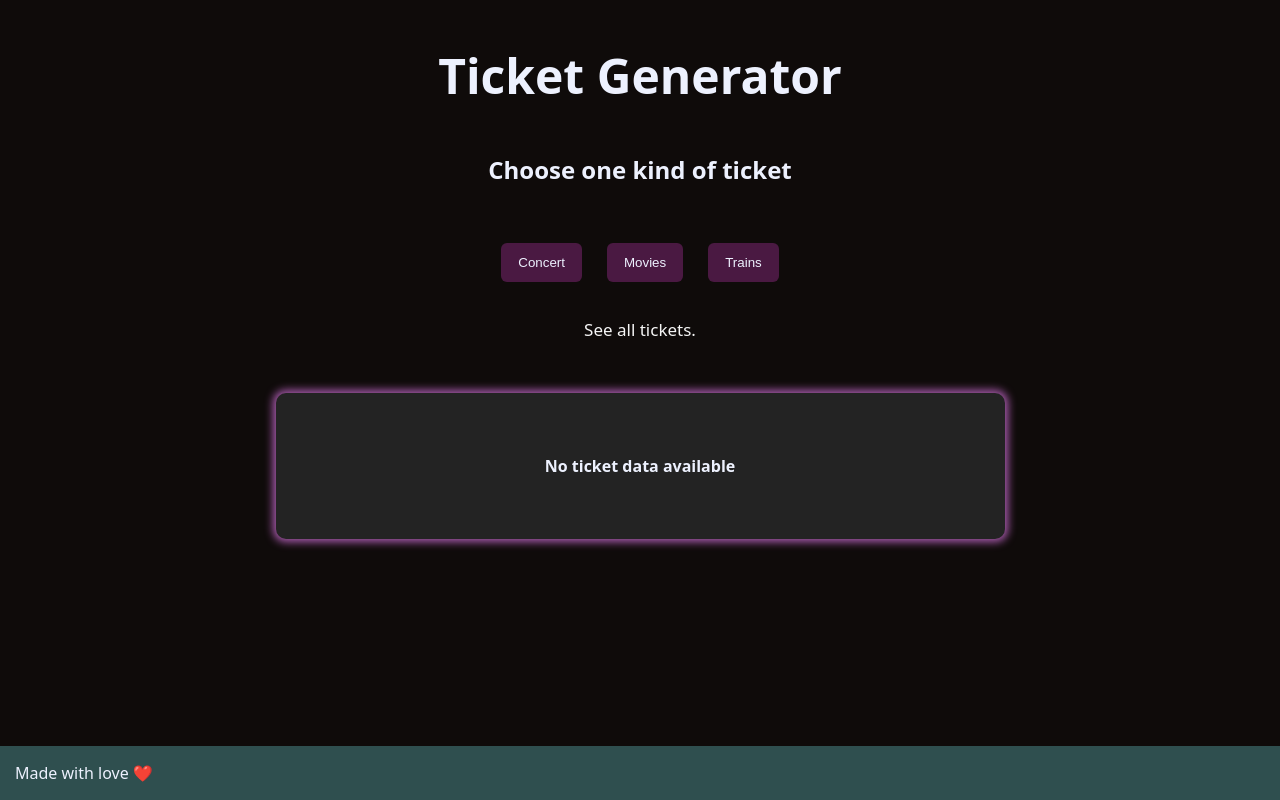
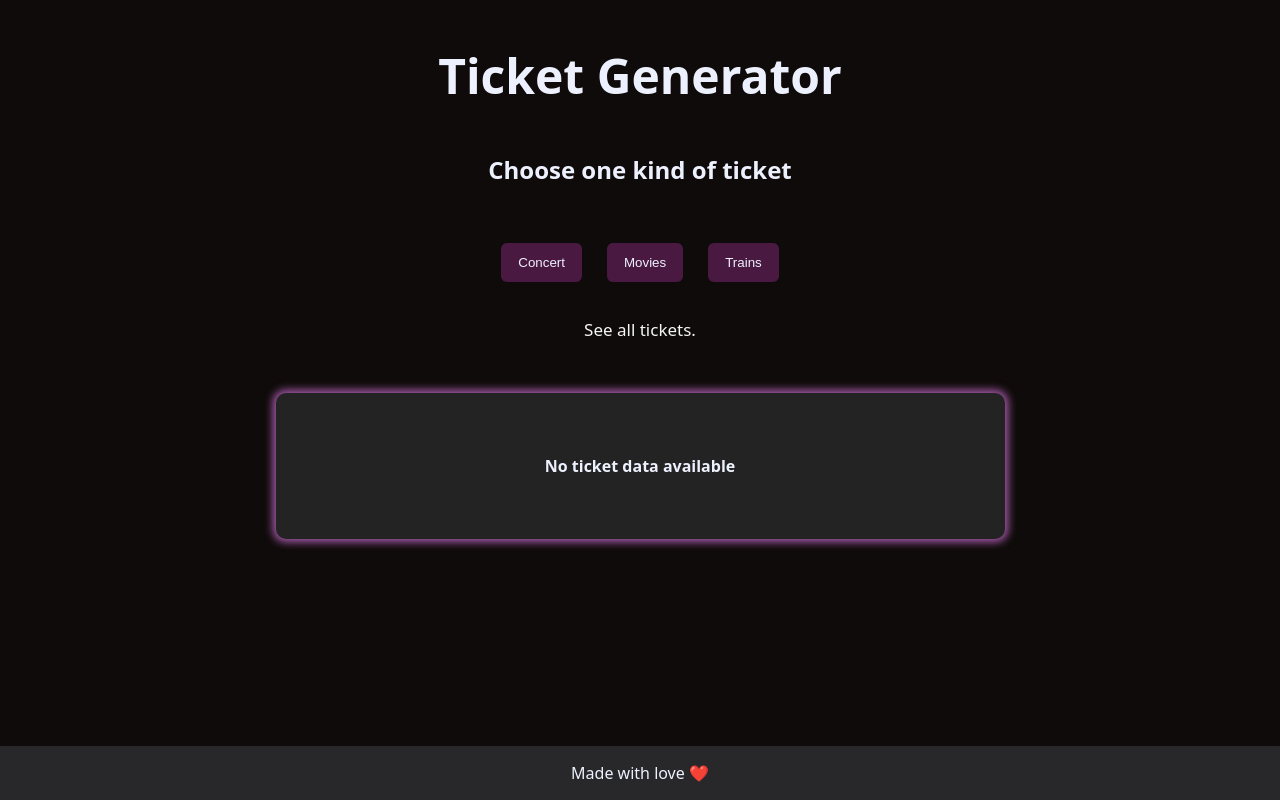
Before and after one commit to BryanGordon/tickets, a React (Vite) app: page / in a window 1280 px wide. Built offline with nearby package versions, Linux system fonts and the light colour scheme.

Commit message:
Update footer styles

```diff
--- a/src/index.css
+++ b/src/index.css
@@ -24,5 +24,6 @@ main {
 footer {
   margin-top: auto;
   padding: 15px;
-  background-color: darkslategrey;
+  text-align: center;
+  background-color: #28282B;
 }
```
